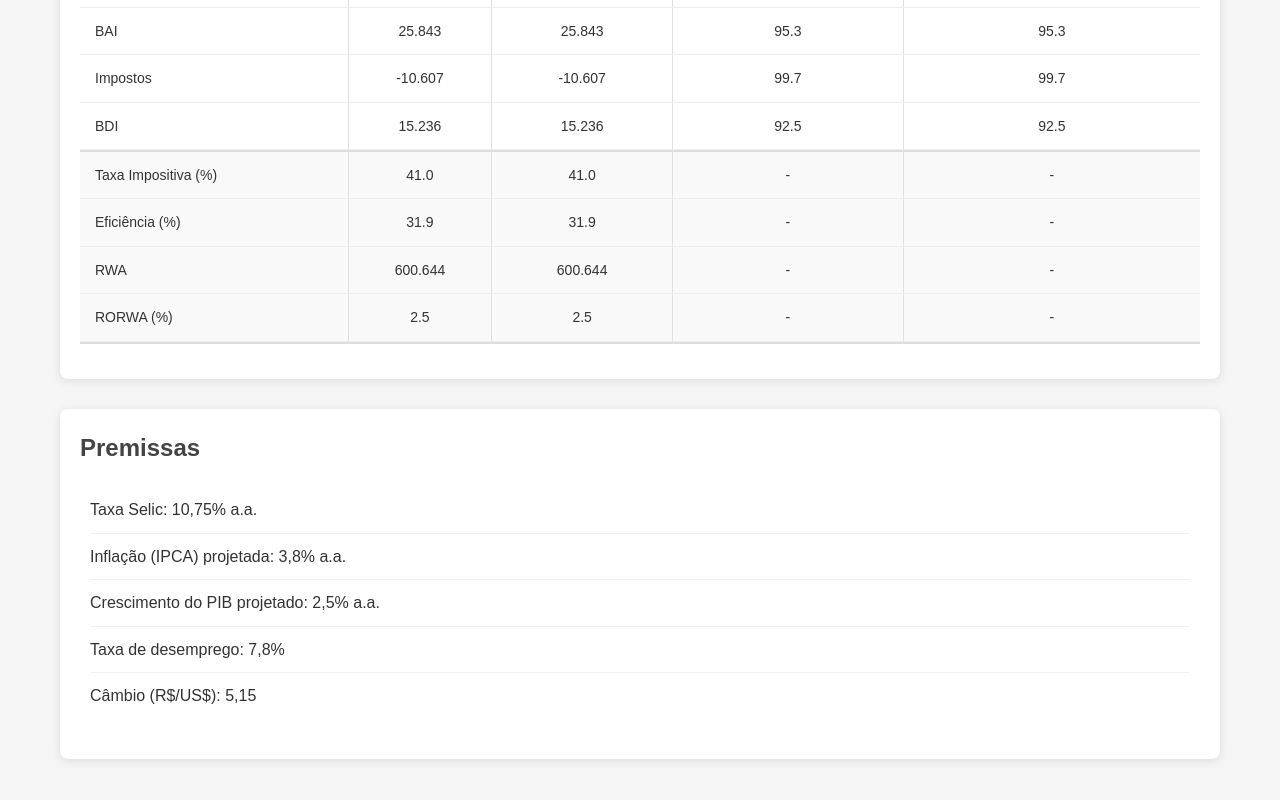
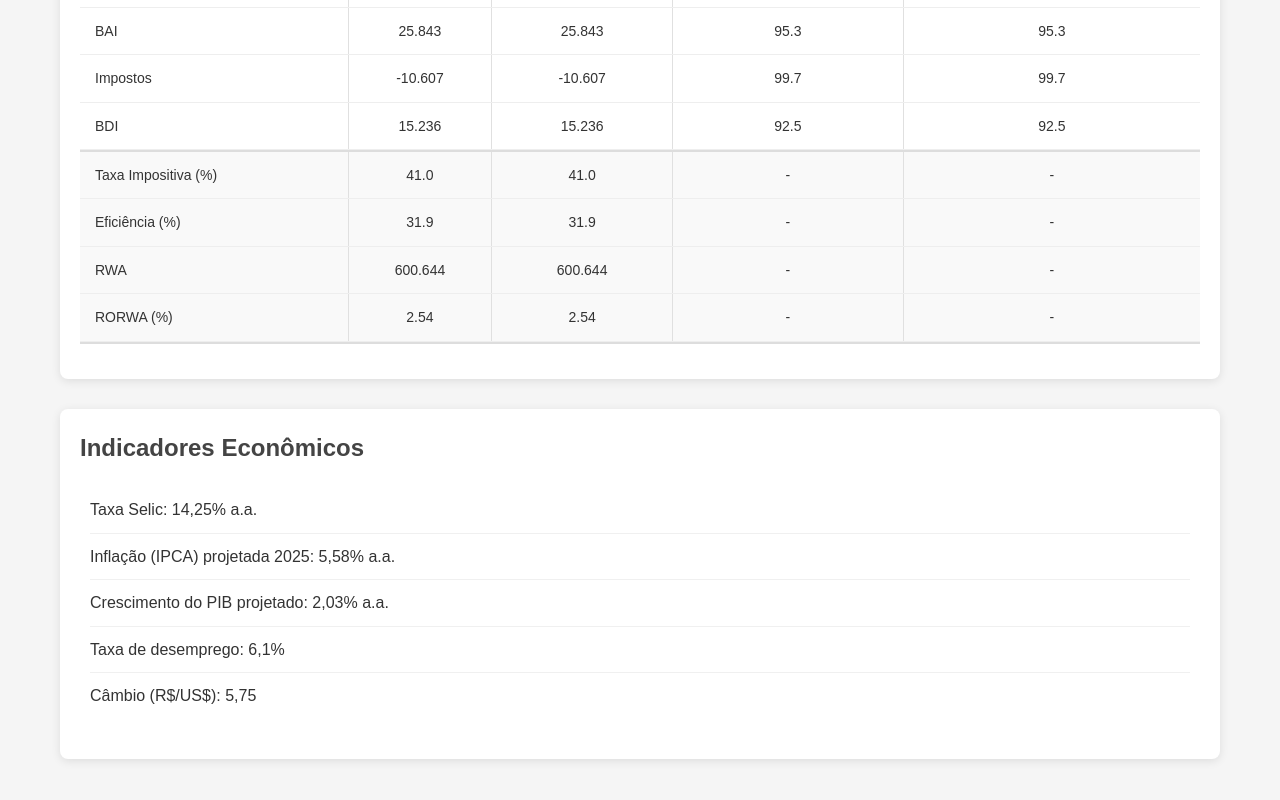
Before and after one commit to caiquefilipini/simulador_financas, a plain HTML site: page index.html in a window 1280 px wide. Shown: the part 1558-2358 px from the top of the page. Drawn offline with Linux system fonts and the light colour scheme.

Commit message:
rorwa 2 casas decimais e calculo de pdd ajustado

```diff
--- a/dict_indicadores.json
+++ b/dict_indicadores.json
@@ -20,13 +20,13 @@
                 "hipotecas": 1.47
             },
             "provisao": {
-                "autos": 380.0,
-                "cartoes": 3317.0,
-                "cheque_especial": 477.0,
-                "consignado": 1957.0,
-                "cp": 2917.0,
-                "demais": 22.0,
-                "hipotecas": 68.0
+                "autos": -380.0,
+                "cartoes": -3317.0,
+                "cheque_especial": -477.0,
+                "consignado": -1957.0,
+                "cp": -2917.0,
+                "demais": -22.0,
+                "hipotecas": -68.0
             },
             "margem": {
                 "autos": 465.0,
@@ -97,7 +97,7 @@
                 "oryp": -972.0,
                 "pdd": -9698.0,
                 "rorwa": -4.2,
-                "rwa": 41286.9,
+                "rwa": 41286.86,
                 "taxa_impositiva": 6.1,
                 "total_gastos": -5761.0
             },
@@ -113,15 +113,15 @@
                 "ppto_total_gastos": -5717.0
             },
             "atingimento": {
-                "atingimento_bai": -117.0,
-                "atingimento_bdi": -105.9,
-                "atingimento_demais_ativos": 128.5,
-                "atingimento_impostos": -191.5,
+                "atingimento_bai": -117.04,
+                "atingimento_bdi": -105.92,
+                "atingimento_demais_ativos": 128.47,
+                "atingimento_impostos": -191.53,
                 "atingimento_mob": 96.2,
-                "atingimento_mol": 90.9,
-                "atingimento_oryp": 74.9,
-                "atingimento_pdd": 99.3,
-                "atingimento_total_gastos": 100.8
+                "atingimento_mol": 90.86,
+                "atingimento_oryp": 74.88,
+                "atingimento_pdd": 99.25,
+                "atingimento_total_gastos": 100.77
             }
         }
     },
@@ -148,14 +148,14 @@
                 "microcredito": 36.12
             },
             "provisao": {
-                "autos": 28.0,
-                "cartoes": 181.0,
-                "cheque_especial": 10.0,
-                "consignado": 96.0,
-                "cp": 34.0,
+                "autos": -28.0,
+                "cartoes": -181.0,
+                "cheque_especial": -10.0,
+                "consignado": -96.0,
+                "cp": -34.0,
                 "demais": 0.0,
                 "hipotecas": 0.0,
-                "microcredito": 213.0
+                "microcredito": -213.0
             },
             "margem": {
                 "autos": 17.0,
@@ -228,7 +228,7 @@
                 "oryp": -70.0,
                 "pdd": -412.0,
                 "rorwa": 15.4,
-                "rwa": 1143.1,
+                "rwa": 1143.07,
                 "taxa_impositiva": 47.1,
                 "total_gastos": -453.0
             },
@@ -244,15 +244,15 @@
                 "ppto_total_gastos": -440.0
             },
             "atingimento": {
-                "atingimento_bai": 45.4,
+                "atingimento_bai": 45.43,
                 "atingimento_bdi": 38.6,
                 "atingimento_demais_ativos": 12.5,
-                "atingimento_impostos": 56.7,
-                "atingimento_mob": 76.2,
-                "atingimento_mol": 67.2,
-                "atingimento_oryp": 73.7,
-                "atingimento_pdd": 105.6,
-                "atingimento_total_gastos": 103.0
+                "atingimento_impostos": 56.68,
+                "atingimento_mob": 76.17,
+                "atingimento_mol": 67.16,
+                "atingimento_oryp": 73.68,
+                "atingimento_pdd": 105.64,
+                "atingimento_total_gastos": 102.95
             }
         }
     },
@@ -281,15 +281,15 @@
                 "hipotecas": 1.22
             },
             "provisao": {
-                "agro": 210.0,
-                "autos": 200.0,
-                "cartoes": 1585.0,
-                "cheque_especial": 327.0,
-                "comex": 4.0,
-                "consignado": 552.0,
-                "cp": 2269.0,
-                "demais": 78.0,
-                "hipotecas": 208.0
+                "agro": -210.0,
+                "autos": -200.0,
+                "cartoes": -1585.0,
+                "cheque_especial": -327.0,
+                "comex": -4.0,
+                "consignado": -552.0,
+                "cp": -2269.0,
+                "demais": -78.0,
+                "hipotecas": -208.0
             },
             "margem": {
                 "agro": 408.0,
@@ -366,8 +366,8 @@
                 "mol": 12919.0,
                 "oryp": -834.0,
                 "pdd": -6047.0,
-                "rorwa": 3.9,
-                "rwa": 59090.2,
+                "rorwa": 3.94,
+                "rwa": 59090.22,
                 "taxa_impositiva": 48.3,
                 "total_gastos": -7507.0
             },
@@ -383,15 +383,15 @@
                 "ppto_total_gastos": -7347.0
             },
             "atingimento": {
-                "atingimento_bai": 96.2,
-                "atingimento_bdi": 89.9,
+                "atingimento_bai": 96.24,
+                "atingimento_bdi": 89.88,
                 "atingimento_demais_ativos": 45.4,
-                "atingimento_impostos": 104.1,
-                "atingimento_mob": 102.5,
-                "atingimento_mol": 102.0,
-                "atingimento_oryp": 174.1,
-                "atingimento_pdd": 103.5,
-                "atingimento_total_gastos": 102.2
+                "atingimento_impostos": 104.11,
+                "atingimento_mob": 102.46,
+                "atingimento_mol": 101.97,
+                "atingimento_oryp": 174.11,
+                "atingimento_pdd": 103.53,
+                "atingimento_total_gastos": 102.18
             }
         }
     },
@@ -422,15 +422,15 @@
                 "internegocios": 1.2
             },
             "provisao": {
-                "agro": 4.0,
-                "autos": 273.0,
-                "capital_de_giro": 1116.0,
-                "cartoes": 605.0,
-                "comex": 41.0,
-                "confirming": 11.0,
-                "conta_garantida": 154.0,
-                "demais": 806.0,
-                "hipotecas": 16.0,
+                "agro": -4.0,
+                "autos": -273.0,
+                "capital_de_giro": -1116.0,
+                "cartoes": -605.0,
+                "comex": -41.0,
+                "confirming": -11.0,
+                "conta_garantida": -154.0,
+                "demais": -806.0,
+                "hipotecas": -16.0,
                 "internegocios": 0.0
             },
             "margem": {
@@ -515,7 +515,7 @@
                 "mol": 15508.0,
                 "oryp": -1073.0,
                 "pdd": -5900.0,
-                "rorwa": 5.8,
+                "rorwa": 5.82,
                 "rwa": 80276.0,
                 "taxa_impositiva": 40.5,
                 "total_gastos": -6565.0
@@ -532,15 +532,15 @@
                 "ppto_total_gastos": -6448.0
             },
             "atingimento": {
-                "atingimento_bai": 95.2,
-                "atingimento_bdi": 92.8,
+                "atingimento_bai": 95.23,
+                "atingimento_bdi": 92.76,
                 "atingimento_demais_ativos": 5.0,
                 "atingimento_impostos": 99.1,
-                "atingimento_mob": 97.6,
-                "atingimento_mol": 96.8,
-                "atingimento_oryp": 98.2,
-                "atingimento_pdd": 99.8,
-                "atingimento_total_gastos": 101.8
+                "atingimento_mob": 97.64,
+                "atingimento_mol": 96.84,
+                "atingimento_oryp": 98.17,
+                "atingimento_pdd": 99.81,
+                "atingimento_total_gastos": 101.81
             }
         }
     },
@@ -569,15 +569,15 @@
                 "internegocios": 1.61
             },
             "provisao": {
-                "agro": 8.0,
+                "agro": -8.0,
                 "autos": 0.0,
-                "capital_de_giro": 19.0,
-                "comex": 4.0,
-                "confirming": 21.0,
-                "conta_garantida": 2.0,
-                "demais": 141.0,
-                "hipotecas": 5.0,
-                "internegocios": 4.0
+                "capital_de_giro": -19.0,
+                "comex": -4.0,
+                "confirming": -21.0,
+                "conta_garantida": -2.0,
+                "demais": -141.0,
+                "hipotecas": -5.0,
+                "internegocios": -4.0
             },
             "margem": {
                 "agro": 294.0,
@@ -656,7 +656,7 @@
                 "mol": 5797.0,
                 "oryp": -20.0,
                 "pdd": -579.0,
-                "rorwa": 3.3,
+                "rorwa": 3.33,
                 "rwa": 99616.0,
                 "taxa_impositiva": 34.2,
                 "total_gastos": -742.0
@@ -673,14 +673,14 @@
                 "ppto_total_gastos": -803.0
             },
             "atingimento": {
-                "atingimento_bai": 101.0,
-                "atingimento_bdi": 100.5,
+                "atingimento_bai": 100.96,
+                "atingimento_bdi": 100.45,
                 "atingimento_demais_ativos": 0.0,
-                "atingimento_impostos": 102.0,
-                "atingimento_mob": 101.2,
-                "atingimento_mol": 99.8,
-                "atingimento_oryp": 105.3,
-                "atingimento_pdd": 117.4,
+                "atingimento_impostos": 101.96,
+                "atingimento_mob": 101.17,
+                "atingimento_mol": 99.79,
+                "atingimento_oryp": 105.26,
+                "atingimento_pdd": 117.44,
                 "atingimento_total_gastos": 92.4
             }
         }
@@ -710,15 +710,15 @@
                 "internegocios": 1.35
             },
             "provisao": {
-                "agro": 2.0,
+                "agro": -2.0,
                 "autos": 0.0,
-                "capital_de_giro": 340.0,
+                "capital_de_giro": -340.0,
                 "cartoes": 0.0,
-                "comex": 6.0,
-                "confirming": 897.0,
-                "demais": 956.0,
+                "comex": -6.0,
+                "confirming": -897.0,
+                "demais": -956.0,
                 "hipotecas": 0.0,
-                "internegocios": 9.0
+                "internegocios": -9.0
             },
             "margem": {
                 "agro": 39.0,
@@ -797,7 +797,7 @@
                 "mol": 9120.0,
                 "oryp": -19.0,
                 "pdd": -109.0,
-                "rorwa": 3.7,
+                "rorwa": 3.68,
                 "rwa": 122660.0,
                 "taxa_impositiva": 32.4,
                 "total_gastos": -2420.0
@@ -814,15 +814,15 @@
                 "ppto_total_gastos": -2308.0
             },
             "atingimento": {
-                "atingimento_bai": 100.2,
-                "atingimento_bdi": 93.3,
+                "atingimento_bai": 100.18,
+                "atingimento_bdi": 93.31,
                 "atingimento_demais_ativos": 0.0,
-                "atingimento_impostos": 96.9,
-                "atingimento_mob": 101.3,
-                "atingimento_mol": 101.4,
-                "atingimento_oryp": 90.5,
-                "atingimento_pdd": 94.8,
-                "atingimento_total_gastos": 104.9
+                "atingimento_impostos": 96.91,
+                "atingimento_mob": 101.27,
+                "atingimento_mol": 101.36,
+                "atingimento_oryp": 90.48,
+                "atingimento_pdd": 94.78,
+                "atingimento_total_gastos": 104.85
             }
         }
     },
@@ -854,10 +854,10 @@
                 "agro": 0.0,
                 "autos": 0.0,
                 "capital_de_giro": 0.0,
-                "cartoes": 2.0,
-                "comex": 1.0,
+                "cartoes": -2.0,
+                "comex": -1.0,
                 "cp": 0.0,
-                "demais": 2.0,
+                "demais": -2.0,
                 "hipotecas": 0.0,
                 "internegocios": 0.0
             },
@@ -936,7 +936,7 @@
                 "mol": 1126.0,
                 "oryp": -2.0,
                 "pdd": -4.0,
-                "rorwa": 5.6,
+                "rorwa": 5.63,
                 "rwa": 6890.0,
                 "taxa_impositiva": 35.8,
                 "total_gastos": -520.0
@@ -953,14 +953,14 @@
                 "ppto_total_gastos": -500.0
             },
             "atingimento": {
-                "atingimento_bai": 99.5,
-                "atingimento_bdi": 99.0,
+                "atingimento_bai": 99.51,
+                "atingimento_bdi": 98.98,
                 "atingimento_demais_ativos": 0.0,
-                "atingimento_impostos": 100.5,
-                "atingimento_mob": 100.5,
-                "atingimento_mol": 101.5,
+                "atingimento_impostos": 100.47,
+                "atingimento_mob": 100.53,
+                "atingimento_mol": 101.53,
                 "atingimento_oryp": 100.0,
-                "atingimento_pdd": 26.7,
+                "atingimento_pdd": 26.67,
                 "atingimento_total_gastos": 104.0
             }
         }
@@ -978,7 +978,7 @@
                 "demais": 8.13
             },
             "provisao": {
-                "autos": 3891.0,
+                "autos": -3891.0,
                 "cp": 0.0,
                 "demais": 0.0
             },
@@ -1023,7 +1023,7 @@
                 "mol": 3467.0,
                 "oryp": -307.0,
                 "pdd": -3751.0,
-                "rorwa": 1.7,
+                "rorwa": 1.72,
                 "rwa": 70232.0,
                 "taxa_impositiva": 39.9,
                 "total_gastos": -1148.0
@@ -1041,13 +1041,13 @@
             },
             "atingimento": {
                 "atingimento_bai": 100.0,
-                "atingimento_bdi": 104.1,
+                "atingimento_bdi": 104.13,
                 "atingimento_demais_ativos": 0.0,
-                "atingimento_impostos": 94.4,
-                "atingimento_mob": 99.3,
-                "atingimento_mol": 100.3,
-                "atingimento_oryp": 103.4,
-                "atingimento_pdd": 98.4,
+                "atingimento_impostos": 94.36,
+                "atingimento_mob": 99.31,
+                "atingimento_mol": 100.29,
+                "atingimento_oryp": 103.37,
+                "atingimento_pdd": 98.43,
                 "atingimento_total_gastos": 100.0
             }
         }
@@ -1064,7 +1064,7 @@
                 "mol": 55393.0,
                 "oryp": -3107.0,
                 "pdd": -26529.0,
-                "rorwa": 2.5,
+                "rorwa": 2.54,
                 "rwa": 600644.0,
                 "taxa_impositiva": 41.0,
                 "total_gastos": -26129.0
@@ -1081,15 +1081,15 @@
                 "ppto_total_gastos": -25700.0
             },
             "atingimento": {
-                "atingimento_bai": 95.3,
-                "atingimento_bdi": 92.5,
+                "atingimento_bai": 95.29,
+                "atingimento_bdi": 92.45,
                 "atingimento_demais_ativos": 57.3,
-                "atingimento_impostos": 99.7,
-                "atingimento_mob": 98.9,
-                "atingimento_mol": 98.0,
-                "atingimento_oryp": 99.3,
-                "atingimento_pdd": 100.7,
-                "atingimento_total_gastos": 101.7
+                "atingimento_impostos": 99.69,
+                "atingimento_mob": 98.88,
+                "atingimento_mol": 98.04,
+                "atingimento_oryp": 99.27,
+                "atingimento_pdd": 100.68,
+                "atingimento_total_gastos": 101.67
             }
         }
     }
--- a/index.html
+++ b/index.html
@@ -202,18 +202,18 @@
         <!-- Seção de Premissas -->
         <div class="premissas-section">
             <div class="premissas-header">
-                <h2>Premissas</h2>
+                <h2>Indicadores Econômicos</h2>
             </div>
             <div class="premissas-content">
                 <ul id="premissas-list">
                     <!-- <li>Margem simulada é calculada com base no spread simulado e na provisão simulada.</li>
                     <li>RWA simulado é calculado com base no spread simulado e na provisão simulada.</li>
                     <li>RORWA simulado é calculado com base no resultado simulado e no RWA simulado.</li> -->
-                    <li>Taxa Selic: 10,75% a.a.</li>
-                    <li>Inflação (IPCA) projetada: 3,8% a.a.</li>
-                    <li>Crescimento do PIB projetado: 2,5% a.a.</li>
-                    <li>Taxa de desemprego: 7,8%</li>
-                    <li>Câmbio (R$/US$): 5,15</li>
+                    <li>Taxa Selic: 14,25% a.a.</li>
+                    <li>Inflação (IPCA) projetada 2025: 5,58% a.a.</li>
+                    <li>Crescimento do PIB projetado: 2,03% a.a.</li>
+                    <li>Taxa de desemprego: 6,1%</li>
+                    <li>Câmbio (R$/US$): 5,75</li>
                 </ul>
             </div>
         </div>
--- a/scripts/dados.js
+++ b/scripts/dados.js
@@ -35,6 +35,10 @@ export function formatarValor(valor, tipo) {
             // Spread: decimal com 2 casas
             return valor.toFixed(2);
 
+        case 'rorwa':
+            // RORWA: decimal com 2 casas
+            return valor.toFixed(2);
+
         case 'percentual':
             // Taxa impositiva, rorwa, eficiência e atingimentos: decimal com 1 casa
             return valor.toFixed(1);
--- a/scripts/simulador.js
+++ b/scripts/simulador.js
@@ -702,7 +702,7 @@ export function obterDadosCascadaSimulados() {
     const rwaSimulado = dadosReais.rwa + somaDiferencas.rwa;
 
     const rorwaSimulado = rwaSimulado !== 0
-        ? Math.round((bdiSimulado / rwaSimulado) * 1000) / 10 // Arredonda para 1 casa decimal
+        ? Math.round((bdiSimulado / rwaSimulado) * 10000) / 100 // Arredonda para 2 casas decimais
         : 0;
 
     // Cálculo dos atingimentos
--- a/scripts/ui.js
+++ b/scripts/ui.js
@@ -494,7 +494,7 @@ export function atualizarTabelaCascada(dadosReais, dadosSimulados) {
         { campo: 'taxa_impositiva', nome: 'Taxa Impositiva (%)', formato: 'percentual' },
         { campo: 'eficiencia', nome: 'Eficiência (%)', formato: 'percentual' },
         { campo: 'rwa', nome: 'RWA', formato: 'inteiro' },
-        { campo: 'rorwa', nome: 'RORWA (%)', formato: 'percentual' }
+        { campo: 'rorwa', nome: 'RORWA (%)', formato: 'rorwa' } // Alterado para o novo formato
     ];
 
     // Adiciona as linhas da cascada
```
Also changed, not shown: 2 other files.
